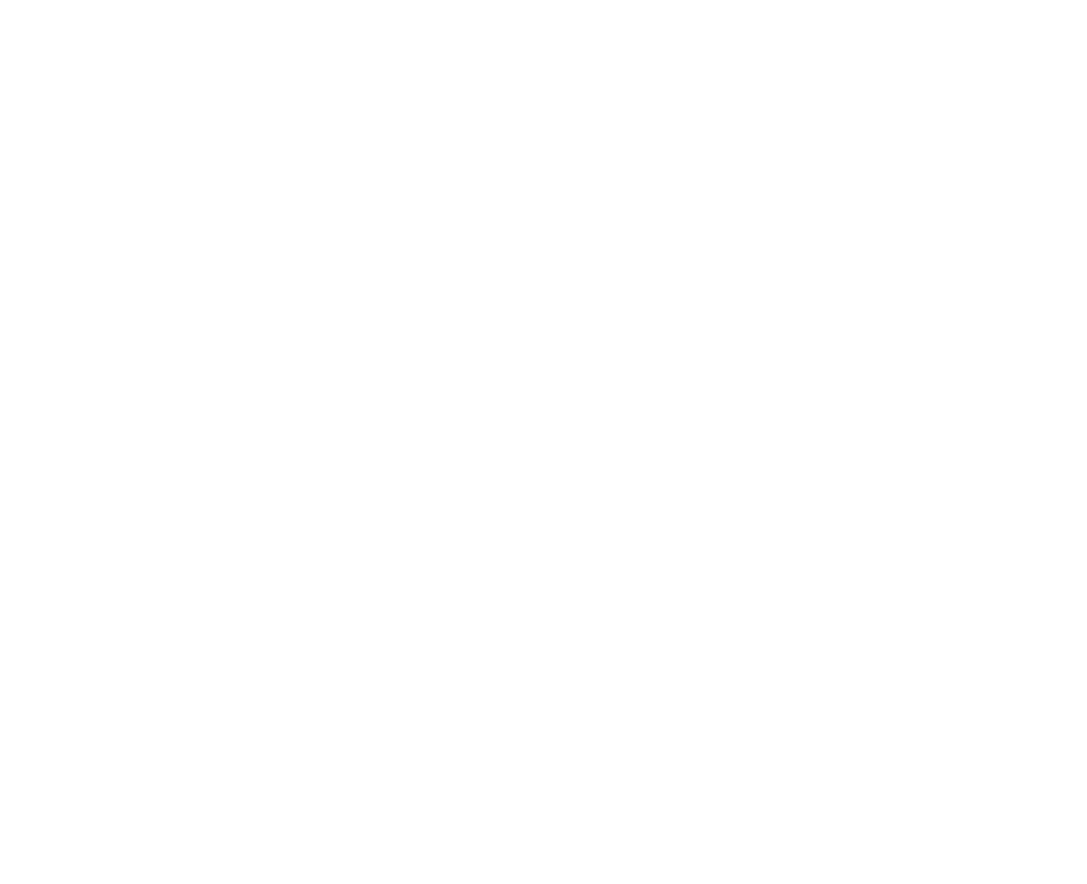
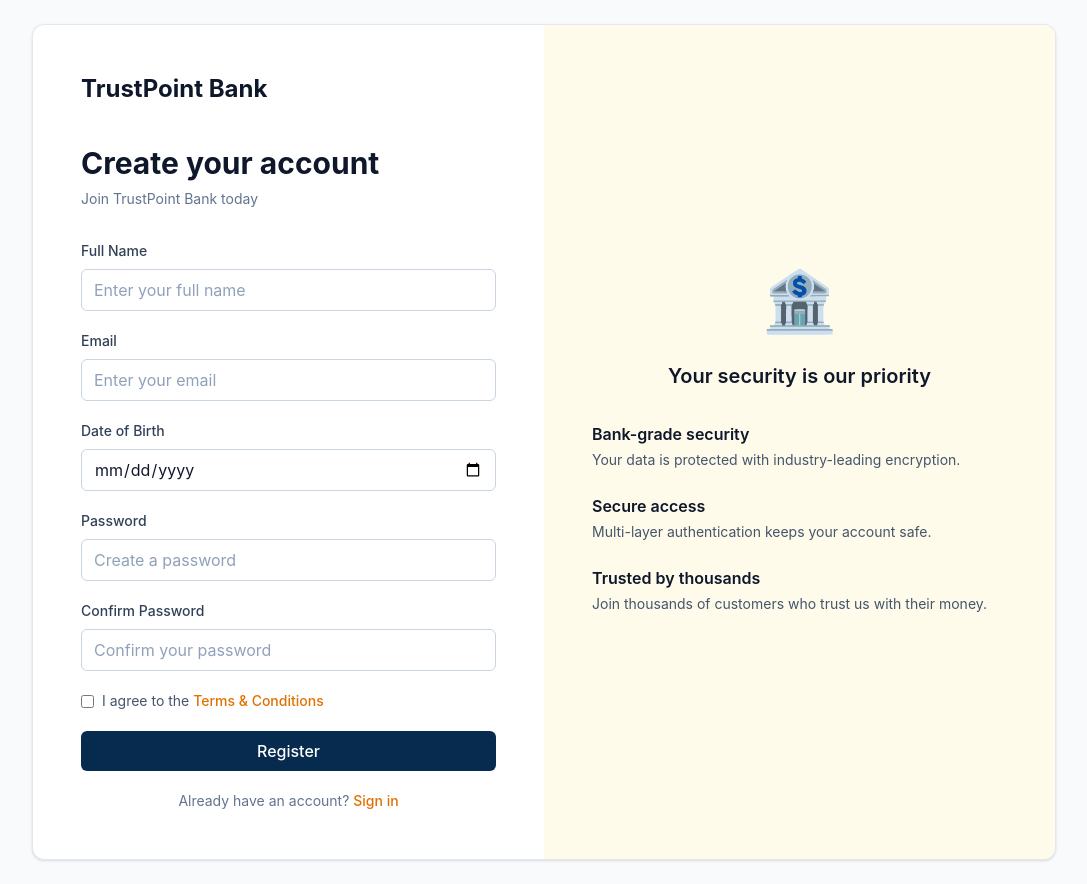
Before and after one commit to becloudready/workshops, a React (Vite) app: page /register in a window 1280 px wide. Before the commit this address had no page. Shown: the whole page, without its empty margins (96-1183 px from the left). Before the commit the page ends 800 px from the top, so only its background shows below. Built offline with nearby package versions, Linux system fonts and the light colour scheme.

Commit message:
update homepage ui

```diff
--- a/src/App.jsx
+++ b/src/App.jsx
@@ -1,7 +1,8 @@
 import "./App.css";
-import { Routes, Route } from "react-router-dom";
+import { Navigate, Route, Routes } from "react-router-dom";
 
-import AuthPage from "./pages/AuthPage";
+import Login from "./pages/Login";
+import Registration from "./pages/Registration";
 import CustomerDashboard from "./pages/CustomerDashboard";
 import TellerDashboard from "./pages/TellerDashboard";
 import AdminDashboard from "./pages/AdminDashboard";
@@ -9,7 +10,10 @@
 function App() {
   return (
     <Routes>
-      <Route path="/" element={<AuthPage />} />
+      <Route path="/" element={<Navigate to="/login" replace />} />
+
+      <Route path="/login" element={<Login />} />
+      <Route path="/register" element={<Registration />} />
 
       <Route path="/customer" element={<CustomerDashboard />} />
       <Route path="/teller" element={<TellerDashboard />} />
--- a/src/components/Button.jsx
+++ b/src/components/Button.jsx
@@ -1,9 +1,22 @@
 // Reusable styled button component.
 // Use this instead of creating different button styles throughout the application.
 
-// test button to check if tailwindcss is working
-export default function Button() {
+function Button({ children, type = "button", className = "", ...props }) {
   return (
-    <button className="rounded bg-blue-600 px-4 py-2 text-white">Submit</button>
+    <button
+      type={type}
+      className={`
+        rounded-md bg-[#062b4f] px-4 py-2
+        font-medium text-white
+        transition-colors hover:bg-[#0a3a68]
+        disabled:cursor-not-allowed disabled:opacity-50
+        ${className}
+      `}
+      {...props}
+    >
+      {children}
+    </button>
   );
 }
+
+export default Button;
--- a/src/components/Input.jsx
+++ b/src/components/Input.jsx
@@ -1,2 +1,29 @@
 // Reusable styled form input component.
 // Used to keep text fields, password fields, number inputs, etc. visually consistent.
+
+function Input({ label, id, className = "", ...props }) {
+  return (
+    <div className="flex flex-col gap-2">
+      {label && (
+        <label htmlFor={id} className="text-sm font-medium text-slate-700">
+          {label}
+        </label>
+      )}
+
+      <input
+        id={id}
+        className={`
+          w-full rounded-md border border-slate-300
+          px-3 py-2 text-slate-900
+          outline-none transition
+          placeholder:text-slate-400
+          focus:border-[#062b4f] focus:ring-2 focus:ring-[#062b4f]/20
+          ${className}
+        `}
+        {...props}
+      />
+    </div>
+  );
+}
+
+export default Input;
--- /dev/null
+++ b/src/features/auth/LoginForm.jsx
@@ -0,0 +1,52 @@
+import { Link } from "react-router-dom";
+import Button from "../../components/Button";
+import Input from "../../components/Input";
+
+function LoginForm() {
+  return (
+    <form className="mt-8 space-y-5">
+      <Input
+        label="Email"
+        id="email"
+        name="email"
+        type="email"
+        placeholder="Enter your email"
+      />
+
+      <Input
+        label="Password"
+        id="password"
+        name="password"
+        type="password"
+        placeholder="Enter your password"
+      />
+
+      <div className="flex items-center justify-between text-sm">
+        <label className="flex items-center gap-2">
+          <input type="checkbox" />
+          Remember me
+        </label>
+
+        <button type="button" className="text-blue-600 hover:underline">
+          Forgot password?
+        </button>
+      </div>
+
+      <Button type="submit" className="w-full">
+        Sign In
+      </Button>
+
+      <p className="text-center text-sm text-slate-500">
+        Don&apos;t have an account?{" "}
+        <Link
+          to="/register"
+          className="font-medium text-amber-600 hover:underline"
+        >
+          Register
+        </Link>
+      </p>
+    </form>
+  );
+}
+
+export default LoginForm;
--- /dev/null
+++ b/src/features/auth/RegisterForm.jsx
@@ -0,0 +1,78 @@
+import { Link } from "react-router-dom";
+import Button from "../../components/Button";
+import Input from "../../components/Input";
+
+function RegisterForm() {
+  return (
+    <form className="mt-8 space-y-5">
+      <Input
+        label="Full Name"
+        id="fullName"
+        name="fullName"
+        type="text"
+        placeholder="Enter your full name"
+      />
+
+      <Input
+        label="Email"
+        id="registerEmail"
+        name="email"
+        type="email"
+        placeholder="Enter your email"
+      />
+
+      <Input
+        label="Date of Birth"
+        id="dateOfBirth"
+        name="dateOfBirth"
+        type="date"
+      />
+
+      <Input
+        label="Password"
+        id="registerPassword"
+        name="password"
+        type="password"
+        placeholder="Create a password"
+      />
+
+      <Input
+        label="Confirm Password"
+        id="confirmPassword"
+        name="confirmPassword"
+        type="password"
+        placeholder="Confirm your password"
+      />
+
+      <label className="flex items-start gap-2 text-sm text-slate-600">
+        <input type="checkbox" name="terms" className="mt-1" required />
+
+        <span>
+          I agree to the{" "}
+          <button
+            type="button"
+            className="font-medium text-amber-600 hover:underline"
+          >
+            Terms & Conditions
+          </button>
+        </span>
+      </label>
+
+      <Button type="submit" className="w-full">
+        Register
+      </Button>
+
+      <p className="text-center text-sm text-slate-500">
+        Already have an account?{" "}
+        <Link
+          to="/login"
+          className="font-medium text-amber-600 hover:underline"
+        >
+          Sign in
+        </Link>
+      </p>
+    </form>
+  );
+}
+
+export default RegisterForm;
--- a/src/pages/AuthPage.jsx
+++ b/src/pages/AuthPage.jsx
@@ -1,28 +1,76 @@
+import { useState } from "react";
+import LoginForm from "../features/auth/LoginForm";
+import RegisterForm from "../features/auth/RegisterForm";
+
 function AuthPage() {
+  const [isRegistering, setIsRegistering] = useState(false);
+
   return (
-    <main className="min-h-screen bg-slate-50 flex items-center justify-center p-6">
-      <section className="w-full max-w-5xl overflow-hidden rounded-xl border border-slate-200 bg-white shadow-sm md:grid md:grid-cols-2">
+    <main className="flex min-h-screen items-center justify-center bg-slate-50 p-6">
+      <section className="grid w-full max-w-5xl overflow-hidden rounded-xl border border-slate-200 bg-white shadow-sm md:grid-cols-2">
+        {/* Left side */}
         <div className="p-8 md:p-12">
-          <div className="mb-10">
-            <h1 className="text-2xl font-bold text-slate-900">
-              TrustPoint Bank
-            </h1>
+          <h1 className="text-2xl font-bold text-slate-900">TrustPoint Bank</h1>
+
+          <div className="mt-10">
+            <h2 className="text-3xl font-bold text-slate-900">
+              {isRegistering ? "Create your account" : "Welcome back"}
+            </h2>
+
+            <p className="mt-2 text-sm text-slate-500">
+              {isRegistering
+                ? "Join TrustPoint Bank today"
+                : "Sign in to your account"}
+            </p>
+
+            {isRegistering ? (
+              <RegisterForm onSignIn={() => setIsRegistering(false)} />
+            ) : (
+              <LoginForm onRegister={() => setIsRegistering(true)} />
+            )}
+          </div>
+        </div>
+
+        {/* Right side */}
+        {isRegistering ? (
+          <div className="hidden bg-amber-50 p-12 md:flex md:flex-col md:justify-center">
+            <div className="text-center">
+              <div className="mb-8 text-6xl">🏦</div>
+
+              <h2 className="text-xl font-semibold text-slate-900">
+                Your security is our priority
+              </h2>
+            </div>
+
+            <div className="mt-8 space-y-6">
+              <div>
+                <h3 className="font-semibold text-slate-900">
+                  Bank-grade security
+                </h3>
+                <p className="mt-1 text-sm text-slate-600">
+                  Your data is protected with industry-leading encryption.
+                </p>
               </div>
 
               <div>
-            <h2 className="text-3xl font-bold text-slate-900">Welcome back</h2>
+                <h3 className="font-semibold text-slate-900">Secure access</h3>
+                <p className="mt-1 text-sm text-slate-600">
+                  Multi-layer authentication keeps your account safe.
+                </p>
+              </div>
 
-            <p className="mt-2 text-sm text-slate-500">
-              Sign in to your account
+              <div>
+                <h3 className="font-semibold text-slate-900">
+                  Trusted by thousands
+                </h3>
+                <p className="mt-1 text-sm text-slate-600">
+                  Join thousands of customers who trust us with their money.
                 </p>
-
-            <div className="mt-8 rounded-lg border border-dashed border-slate-300 p-8 text-center text-slate-500">
-              Login form will go here
               </div>
             </div>
           </div>
-
-        <div className="hidden bg-slate-900 p-12 text-white md:flex md:flex-col md:items-center md:justify-center">
+        ) : (
+          <div className="hidden bg-[#062b4f] p-12 text-white md:flex md:flex-col md:items-center md:justify-center">
             <div className="text-center">
               <div className="mb-6 text-6xl font-bold text-amber-400">TP</div>
 
@@ -32,11 +80,12 @@
                 Built on trust.
               </h2>
 
-            <p className="mt-4 text-sm text-slate-300">
+              <p className="mt-4 text-sm text-slate-200">
                 Secure. Reliable. Personal.
               </p>
             </div>
           </div>
+        )}
       </section>
     </main>
   );
--- /dev/null
+++ b/src/pages/Login.jsx
@@ -0,0 +1,41 @@
+import LoginForm from "../features/auth/LoginForm";
+
+function Login() {
+  return (
+    <main className="flex min-h-screen items-center justify-center bg-slate-50 p-6">
+      <section className="grid w-full max-w-5xl overflow-hidden rounded-xl border border-slate-200 bg-white shadow-sm md:grid-cols-2">
+        <div className="p-8 md:p-12">
+          <h1 className="text-2xl font-bold text-slate-900">TrustPoint Bank</h1>
+
+          <div className="mt-10">
+            <h2 className="text-3xl font-bold text-slate-900">Welcome back</h2>
+
+            <p className="mt-2 text-sm text-slate-500">
+              Sign in to your account
+            </p>
+
+            <LoginForm />
+          </div>
+        </div>
+
+        <div className="hidden bg-[#062b4f] p-12 text-white md:flex md:flex-col md:items-center md:justify-center">
+          <div className="text-center">
+            <div className="mb-6 text-6xl font-bold text-amber-400">TP</div>
+
+            <h2 className="text-2xl font-semibold text-amber-400">
+              Banking made simple.
+              <br />
+              Built on trust.
+            </h2>
+
+            <p className="mt-4 text-sm text-slate-200">
+              Secure. Reliable. Personal.
+            </p>
+          </div>
+        </div>
+      </section>
+    </main>
+  );
+}
+
+export default Login;
--- /dev/null
+++ b/src/pages/Registration.jsx
@@ -0,0 +1,64 @@
+import RegisterForm from "../features/auth/RegisterForm";
+
+function Registration() {
+  return (
+    <main className="flex min-h-screen items-center justify-center bg-slate-50 p-6">
+      <section className="grid w-full max-w-5xl overflow-hidden rounded-xl border border-slate-200 bg-white shadow-sm md:grid-cols-2">
+        <div className="p-8 md:p-12">
+          <h1 className="text-2xl font-bold text-slate-900">TrustPoint Bank</h1>
+
+          <div className="mt-10">
+            <h2 className="text-3xl font-bold text-slate-900">
+              Create your account
+            </h2>
+
+            <p className="mt-2 text-sm text-slate-500">
+              Join TrustPoint Bank today
+            </p>
+
+            <RegisterForm />
+          </div>
+        </div>
+
+        <div className="hidden bg-amber-50 p-12 md:flex md:flex-col md:justify-center">
+          <div className="text-center">
+            <div className="mb-8 text-6xl">🏦</div>
+
+            <h2 className="text-xl font-semibold text-slate-900">
+              Your security is our priority
+            </h2>
+          </div>
+
+          <div className="mt-8 space-y-6">
+            <div>
+              <h3 className="font-semibold text-slate-900">
+                Bank-grade security
+              </h3>
+              <p className="mt-1 text-sm text-slate-600">
+                Your data is protected with industry-leading encryption.
+              </p>
+            </div>
+
+            <div>
+              <h3 className="font-semibold text-slate-900">Secure access</h3>
+              <p className="mt-1 text-sm text-slate-600">
+                Multi-layer authentication keeps your account safe.
+              </p>
+            </div>
+
+            <div>
+              <h3 className="font-semibold text-slate-900">
+                Trusted by thousands
+              </h3>
+              <p className="mt-1 text-sm text-slate-600">
+                Join thousands of customers who trust us with their money.
+              </p>
+            </div>
+          </div>
+        </div>
+      </section>
+    </main>
+  );
+}
+
+export default Registration;
```
Lines whose indentation alone changed are shown as unchanged.
